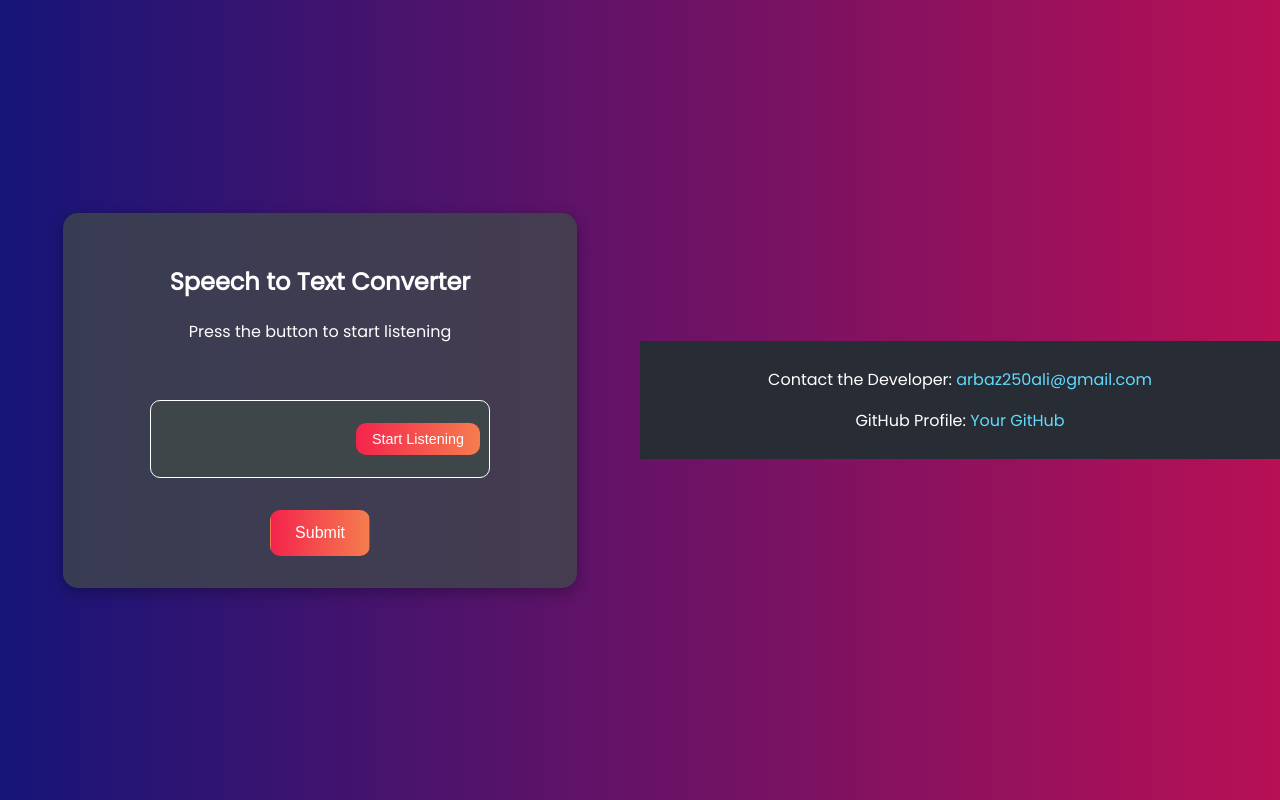
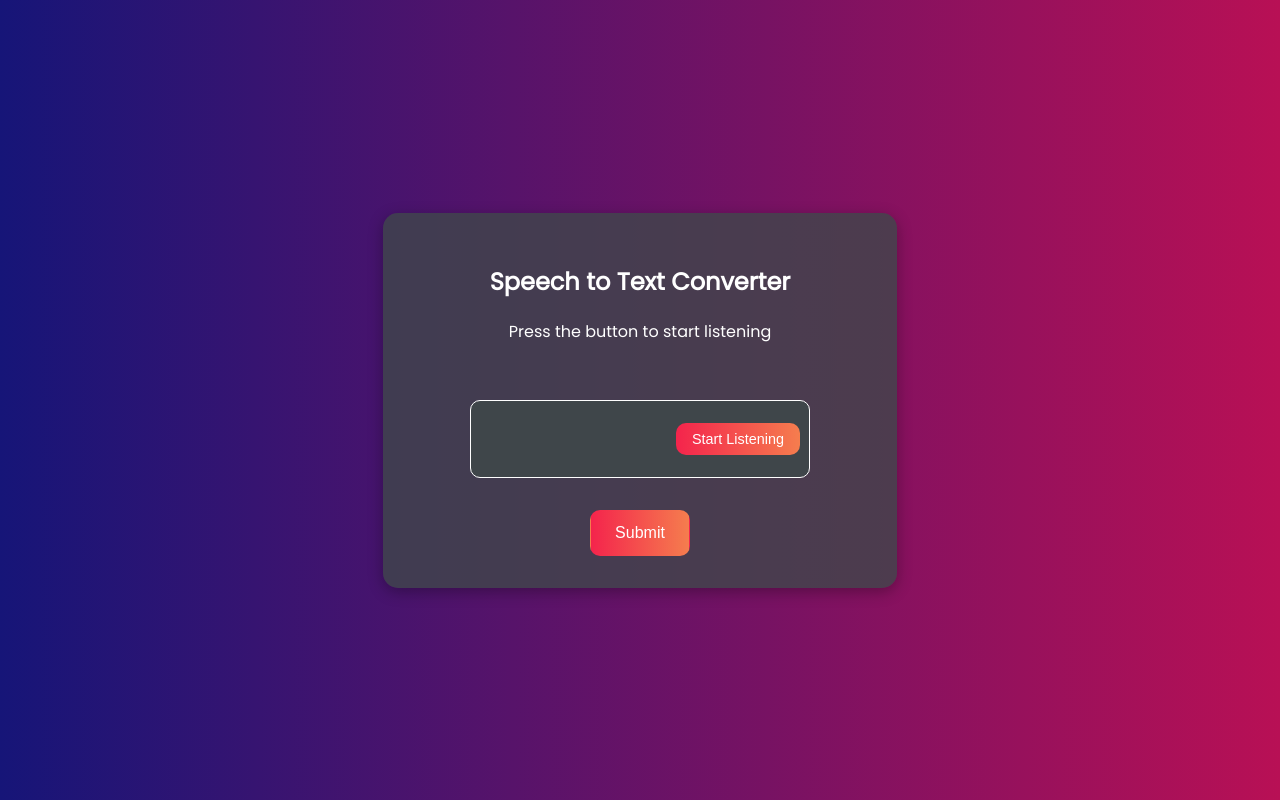
Before and after one commit to Arbaxali/adad_calculator, a plain HTML site: page index.html in a window 1280 px wide. Drawn offline with Linux system fonts and the light colour scheme.

Commit message:
Update index.html

```diff
--- a/index.html
+++ b/index.html
@@ -5,27 +5,7 @@
     <meta name="viewport" content="width=device-width, initial-scale=1.0">
     <title>Adad Calculator</title>
     <link rel="stylesheet" href="./style.css">
-    <style>
-        /* Basic styles for the footer */
-        footer {
-            background-color: #282c34;
-            color: white;
-            text-align: center;
-            padding: 10px 0;
-            position: relative;
-            bottom: 0;
-            width: 100%;
-        }
 
-        footer a {
-            color: #61dafb;
-            text-decoration: none;
-        }
-
-        footer a:hover {
-            text-decoration: underline;
-        }
-    </style>
 </head>
 <body>
     <div class="container">
@@ -58,9 +38,6 @@
     </div>
 
     <script src="./script.js"></script>
-    <footer>
-        <p>Contact the Developer: <a href="mailto:arbaz250ali@gmail.com">arbaz250ali@gmail.com</a></p>
-        <p>GitHub Profile: <a href="https://github.com/arbaxali" target="_blank">Your GitHub</a></p>
-    </footer>
+
 </body>
 </html>
```
